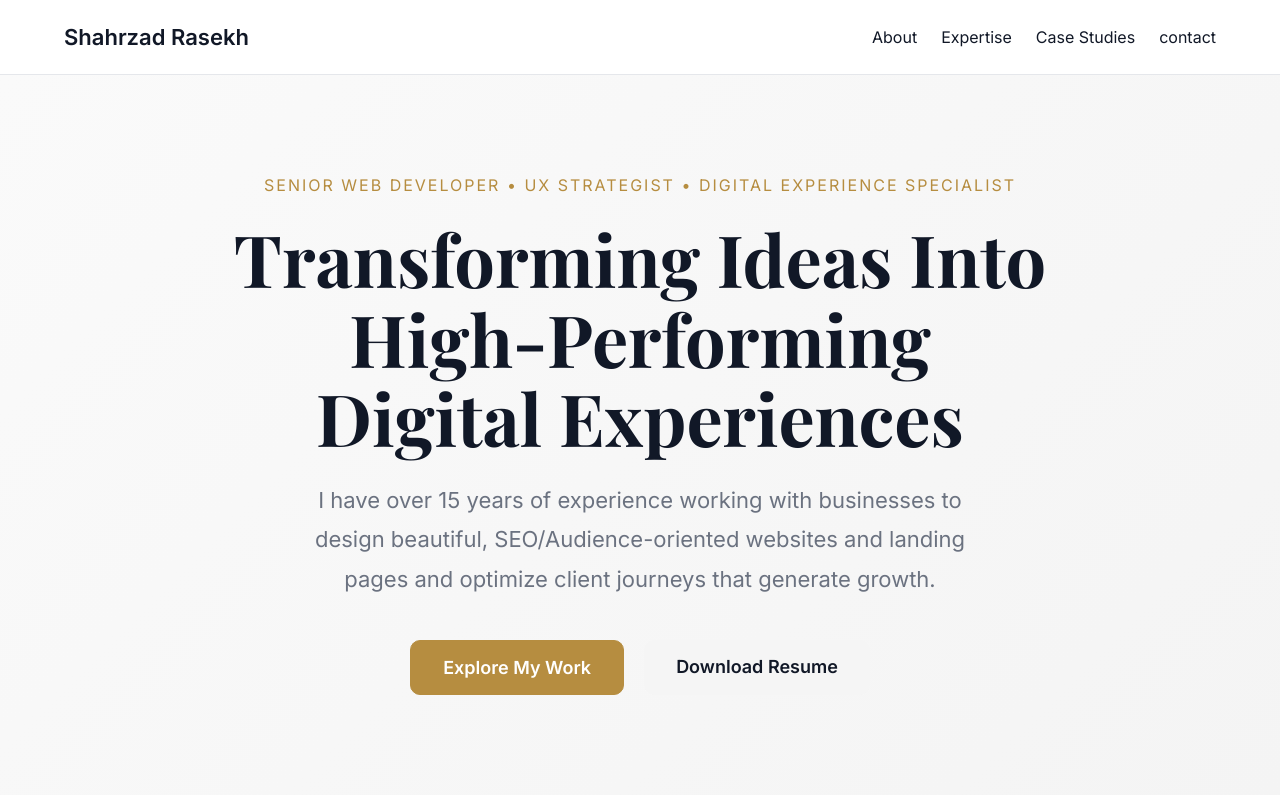
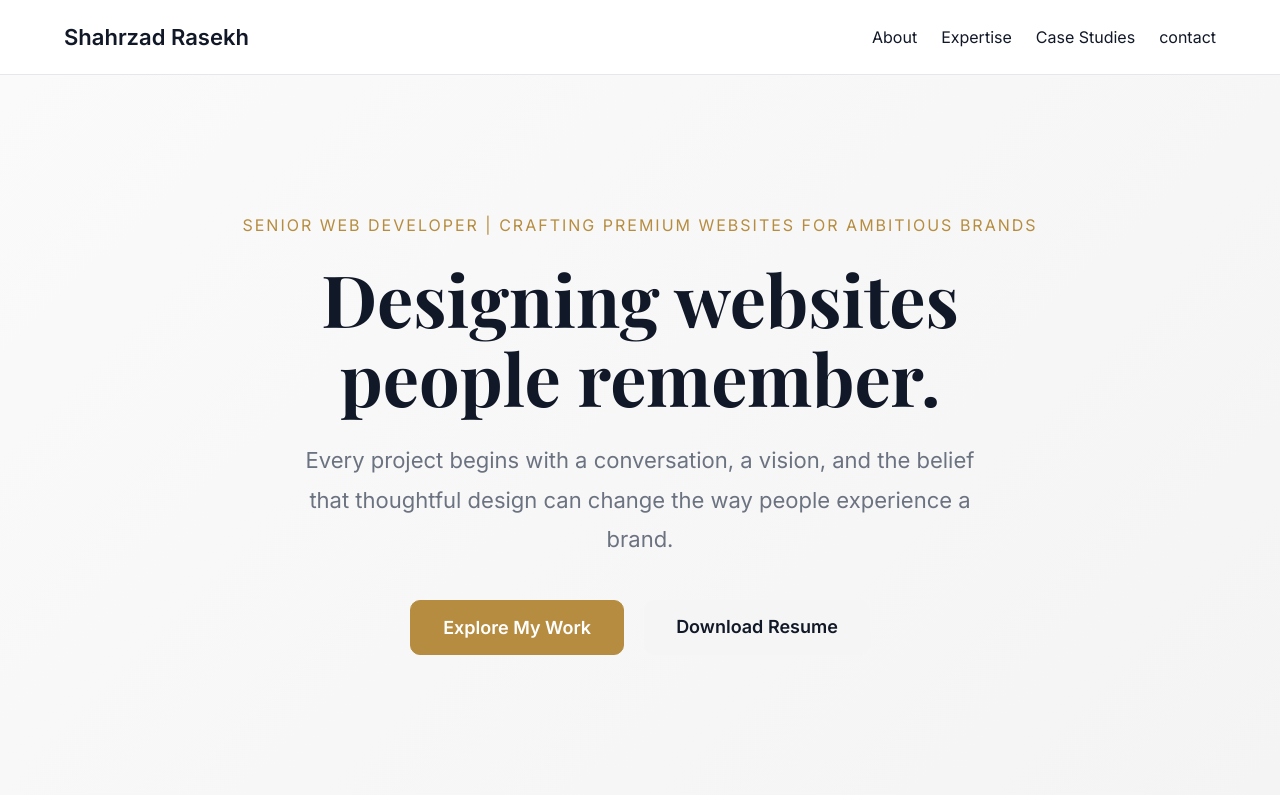
Before and after one commit to ShahrzadRasekh/Portfolio-Shahrzad-2026, a React (Vite) app: page / in a window 1280 px wide. Shown: the top 800 px of the page. Built offline with nearby package versions, Linux system fonts and the light colour scheme.

Commit message:
changehero

```diff
--- a/src/components/Hero.jsx
+++ b/src/components/Hero.jsx
@@ -5,16 +5,15 @@ export default function Hero() {
       <div className="hero-content">
 
         <p className="hero-label">
-          Senior Web Developer • UX Strategist • Digital Experience Specialist
+          Senior Web Developer | Crafting Premium Websites for Ambitious Brands
         </p>
 
         <h1>
-          Transforming Ideas Into
-          High-Performing Digital Experiences
+        Designing websites people remember.
         </h1>
 
         <p className="hero-description">
-        I have over 15 years of experience working with businesses to design beautiful, SEO/Audience-oriented websites and landing pages and optimize client journeys that generate growth.
+        Every project begins with a conversation, a vision, and the belief that thoughtful design can change the way people experience a brand.
         </p>
 
         <div className="hero-buttons">
```
